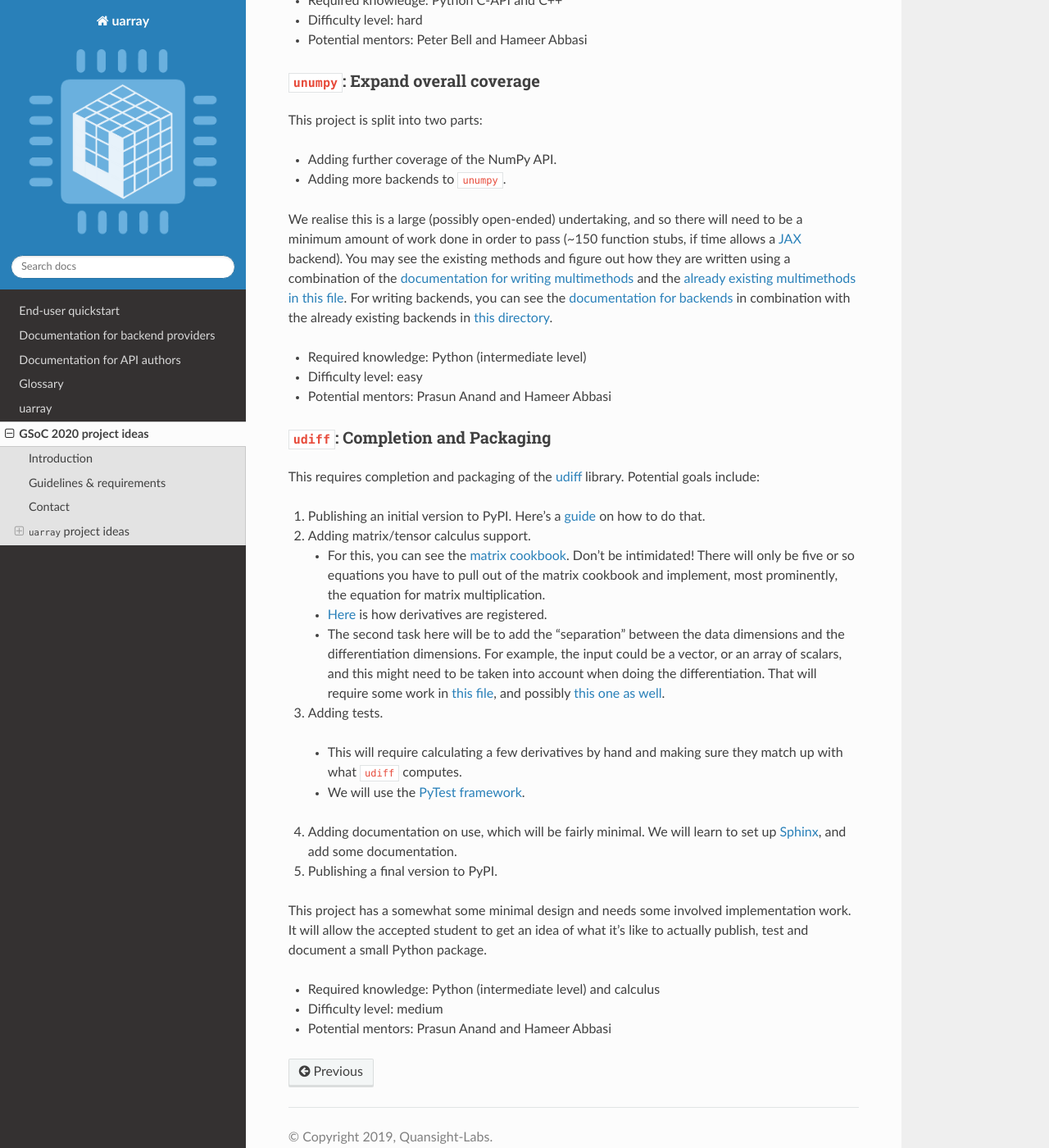
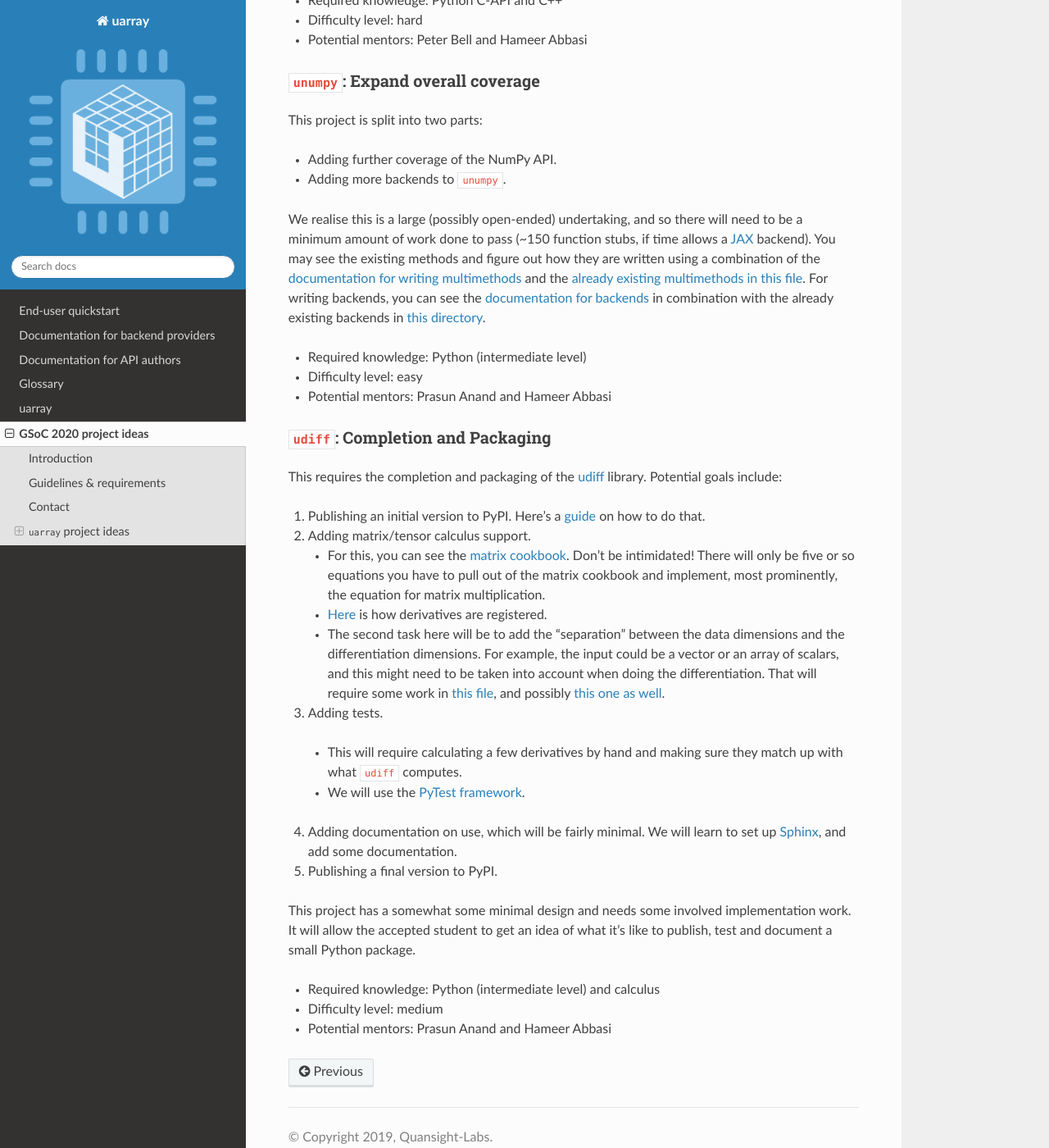
Before and after one commit to Quansight-Labs/uarray, a Sphinx documentation site: the page built from docs/gsoc/2020/ideas.rst, in a window 1280 px wide and 1400 px high, scrolled down 2356 px. Shown: the whole window at 82% size. Built offline with Sphinx 7.4.7 and the Read the Docs theme 2.0.0, drawn with Linux system fonts in a browser that asks for light colours; the version number could not be read and is left out; some of the changed text lies outside the part shown.

Commit message:
Fix grammatical errors.

```diff
--- a/docs/gsoc/2020/ideas.rst
+++ b/docs/gsoc/2020/ideas.rst
@@ -123,7 +123,7 @@
 * Adding more backends to ``unumpy``.
 
 We realise this is a large (possibly open-ended) undertaking, and so there
-will need to be a minimum amount of work done in order to pass (~150 function stubs,
+will need to be a minimum amount of work done to pass (~150 function stubs,
 if time allows a `JAX <https://jax.readthedocs.io/en/latest/>`_ backend). You may
 see the existing methods and figure out how they are written using a combination
 of the `documentation for writing multimethods <https://uarray.readthedocs.io/en/latest/multimethod_docs.html>`_
@@ -137,7 +137,7 @@
 
 ``udiff``: Completion and Packaging
 ^^^^^^^^^^^^^^^^^^^^^^^^^^^^^^^^^^^
-This requires completion and packaging of the `udiff <https://github.com/Quansight-Labs/udiff>`_ library. Potential
+This requires the completion and packaging of the `udiff <https://github.com/Quansight-Labs/udiff>`_ library. Potential
 goals include:
 
 1. Publishing an initial version to PyPI. Here's a `guide <https://realpython.com/pypi-publish-python-package/>`_
@@ -152,7 +152,7 @@
      is how derivatives are registered.
    * The second task here will be to add the "separation" between the data
      dimensions and the differentiation dimensions. For example, the input
-     could be a vector, or an array of scalars, and this might need to be
+     could be a vector or an array of scalars, and this might need to be
      taken into account when doing the differentiation. That will require
      some work in `this file <https://github.com/Quansight-Labs/udiff/blob/40975788639c2c93ebfb96c44a07d8ab01fbcbad/udiff/_diff_array.py>`_,
      and possibly `this one as well <https://github.com/Quansight-Labs/udiff/blob/40975788639c2c93ebfb96c44a07d8ab01fbcbad/udiff/_diff_array.py>`_.
@@ -169,7 +169,7 @@
 
 This project has a somewhat some minimal design and needs some involved
 implementation work. It will allow the accepted student to get an idea of
-what it's like to actually publish, test and document a small Python package.
+what it's like to publish, test and document a small Python package.
 
 * Required knowledge: Python (intermediate level) and calculus
 * Difficulty level: medium
```
Also changed, not shown: other parts of docs/gsoc/2020/ideas.rst (+3 -3 lines).
